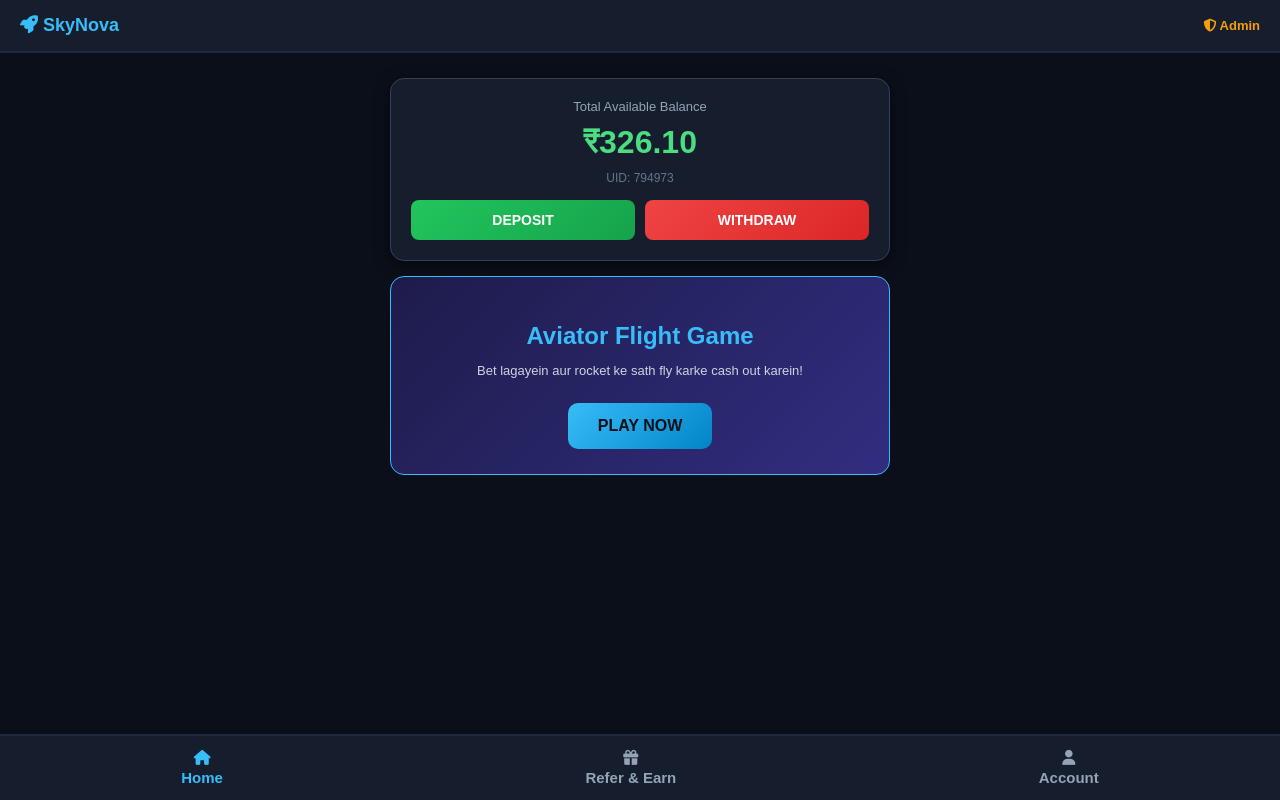
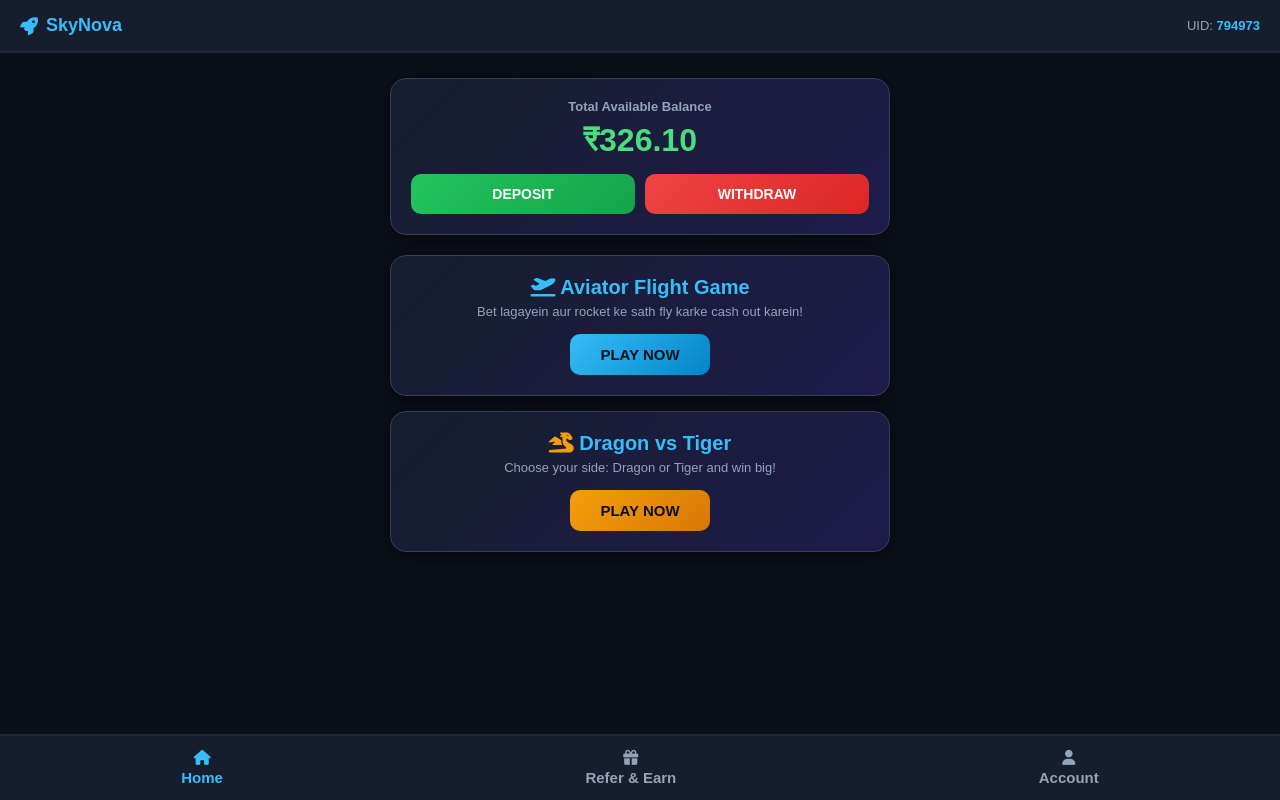
Before and after one commit to Surendragadli/skynova-game, a website: page home.html in a window 1280 px wide. Drawn offline with Linux system fonts and the light colour scheme.

Commit message:
Add files via upload

```diff
--- a/home.html
+++ b/home.html
@@ -9,17 +9,22 @@
     <style>
         body { font-family: Arial, sans-serif; background-color: #0b0f19; color: #ffffff; margin: 0; padding-bottom: 90px; }
         header { background-color: #161e2e; padding: 15px 20px; display: flex; justify-content: space-between; align-items: center; border-bottom: 2px solid #1f293d; }
-        .brand { font-size: 18px; font-weight: bold; color: #38bdf8; }
+        .brand { font-size: 18px; font-weight: bold; color: #38bdf8; display: flex; align-items: center; gap: 8px; }
         .container { max-width: 500px; margin: 15px auto; padding: 10px; }
-        .card { background-color: #161e2e; border: 1px solid #334155; border-radius: 14px; padding: 20px; margin-bottom: 15px; box-shadow: 0 4px 15px rgba(0,0,0,0.5); text-align: center; }
-        .balance-val { font-size: 32px; font-weight: bold; color: #4ade80; margin: 10px 0; }
-        .btn-row { display: flex; gap: 10px; margin-top: 15px; }
-        .btn { flex: 1; padding: 12px; border: none; border-radius: 8px; font-weight: bold; font-size: 14px; cursor: pointer; text-transform: uppercase; text-decoration: none; display: inline-block; }
-        .btn-deposit { background: linear-gradient(135deg, #22c55e, #16a34a); color: #fff; }
-        .btn-withdraw { background: linear-gradient(135deg, #ef4444, #dc2626); color: #fff; }
-        .game-banner { background: linear-gradient(135deg, #1e1b4b, #312e81); border: 1px solid #38bdf8; border-radius: 14px; padding: 25px; text-align: center; margin-top: 15px; }
-        .game-banner h2 { color: #38bdf8; margin-bottom: 10px; }
-        .btn-play { background: linear-gradient(135deg, #38bdf8, #0284c7); color: #0b0f19; padding: 14px 30px; border-radius: 10px; font-size: 16px; font-weight: bold; text-decoration: none; display: inline-block; margin-top: 10px; text-transform: uppercase; }
+
+        .wallet-banner { background: linear-gradient(135deg, #161e2e, #1e1b4b); border: 1px solid #334155; border-radius: 16px; padding: 20px; text-align: center; margin-bottom: 20px; box-shadow: 0 4px 15px rgba(0,0,0,0.5); }
+        .balance-title { font-size: 13px; color: #94a3b8; font-weight: bold; }
+        .balance-amount { font-size: 32px; font-weight: bold; color: #4ade80; margin: 8px 0 15px 0; }
+        .wallet-btns { display: flex; gap: 10px; }
+        .wallet-btn { flex: 1; padding: 12px; border: none; border-radius: 10px; font-weight: bold; font-size: 14px; cursor: pointer; text-transform: uppercase; text-decoration: none; text-align: center; }
+        .btn-dep { background: linear-gradient(135deg, #22c55e, #16a34a); color: #fff; }
+        .btn-with { background: linear-gradient(135deg, #ef4444, #dc2626); color: #fff; }
+
+        .game-card { background: linear-gradient(135deg, #161e2e, #1e1b4b); border: 1px solid #334155; border-radius: 16px; padding: 20px; margin-bottom: 15px; box-shadow: 0 4px 15px rgba(0,0,0,0.5); text-align: center; }
+        .game-title { font-size: 20px; font-weight: bold; color: #38bdf8; margin-bottom: 5px; }
+        .game-desc { font-size: 13px; color: #94a3b8; margin-bottom: 15px; }
+        .btn-play { background: linear-gradient(135deg, #38bdf8, #0284c7); color: #0b0f19; border: none; padding: 12px 30px; border-radius: 10px; font-size: 15px; font-weight: bold; cursor: pointer; text-decoration: none; display: inline-block; text-transform: uppercase; }
+
         .navbar { position: fixed; bottom: 0; left: 0; width: 100%; background-color: #161e2e; display: flex; justify-content: space-around; padding: 14px 0; border-top: 2px solid #1f293d; z-index: 50; }
         .nav-item { color: #94a3b8; text-decoration: none; font-size: 15px; font-weight: bold; text-align: center; display: flex; flex-direction: column; gap: 4px; align-items: center; }
         .nav-item.active { color: #38bdf8; }
@@ -29,24 +34,32 @@
 
 <header>
     <div class="brand"><i class="fa-solid fa-rocket"></i> SkyNova</div>
-    <a href="admin.html" style="color: #f59e0b; text-decoration: none; font-size: 13px; font-weight: bold;"><i class="fa-solid fa-shield-halved"></i> Admin</a>
+    <div style="color: #94a3b8; font-size: 13px;">UID: <b style="color: #38bdf8;">794973</b></div>
 </header>
 
 <div class="container">
-    <div class="card">
-        <div style="font-size: 13px; color: #94a3b8;">Total Available Balance</div>
-        <div class="balance-val">₹<span id="homeBalance">326.10</span></div>
-        <div style="font-size: 12px; color: #64748b;">UID: <span id="homeUid">794973</span></div>
-        <div class="btn-row">
-            <a href="account.html" class="btn btn-deposit">Deposit</a>
-            <a href="account.html" class="btn btn-withdraw">Withdraw</a>
+    <!-- Wallet Banner -->
+    <div class="wallet-banner">
+        <div class="balance-title">Total Available Balance</div>
+        <div class="balance-amount">₹<span id="homeBalance">326.10</span></div>
+        <div class="wallet-btns">
+            <a href="account.html" class="wallet-btn btn-dep">Deposit</a>
+            <a href="account.html" class="wallet-btn btn-with">Withdraw</a>
         </div>
     </div>
 
-    <div class="game-banner">
-        <h2>Aviator Flight Game</h2>
-        <p style="font-size: 13px; color: #cbd5e1; margin-bottom: 15px;">Bet lagayein aur rocket ke sath fly karke cash out karein!</p>
+    <!-- Aviator Game Card -->
+    <div class="game-card">
+        <div class="game-title"><i class="fa-solid fa-plane-departure"></i> Aviator Flight Game</div>
+        <div class="game-desc">Bet lagayein aur rocket ke sath fly karke cash out karein!</div>
         <a href="game.html" class="btn-play">Play Now</a>
+    </div>
+
+    <!-- Dragon vs Tiger Game Card (New) -->
+    <div class="game-card">
+        <div class="game-title"><i class="fa-solid fa-dragon" style="color: #f59e0b;"></i> Dragon vs Tiger</div>
+        <div class="game-desc">Choose your side: Dragon or Tiger and win big!</div>
+        <a href="dragon.html" class="btn-play" style="background: linear-gradient(135deg, #f59e0b, #d97706); color: #0b0f19;">Play Now</a>
     </div>
 </div>
 
@@ -58,9 +71,7 @@
 
 <script>
     let balance = parseFloat(localStorage.getItem('skynova_balance') || '326.10');
-    let uid = localStorage.getItem('skynova_uid') || '794973';
     document.getElementById('homeBalance').innerText = balance.toFixed(2);
-    document.getElementById('homeUid').innerText = uid;
 </script>
 </body>
 </html>
```
